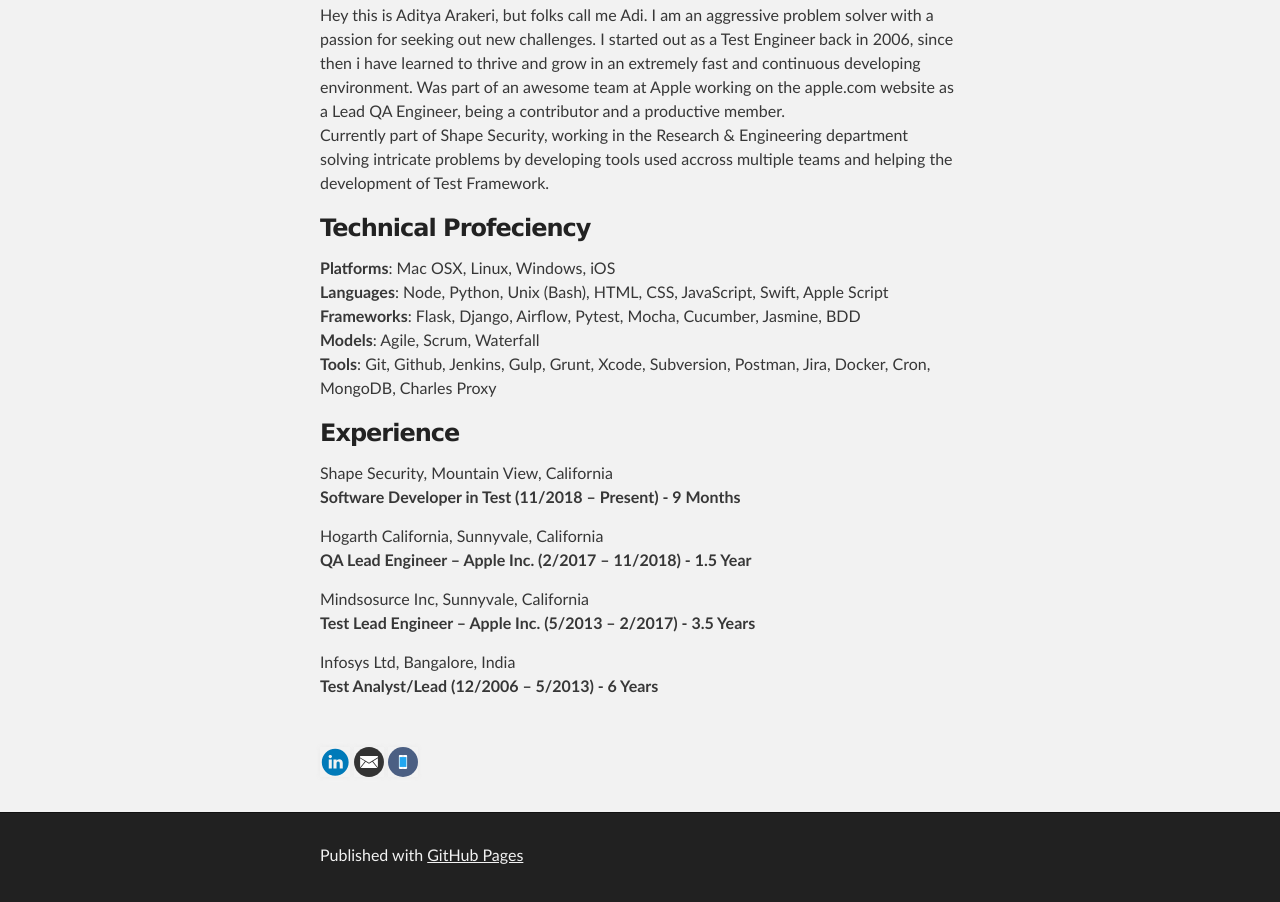
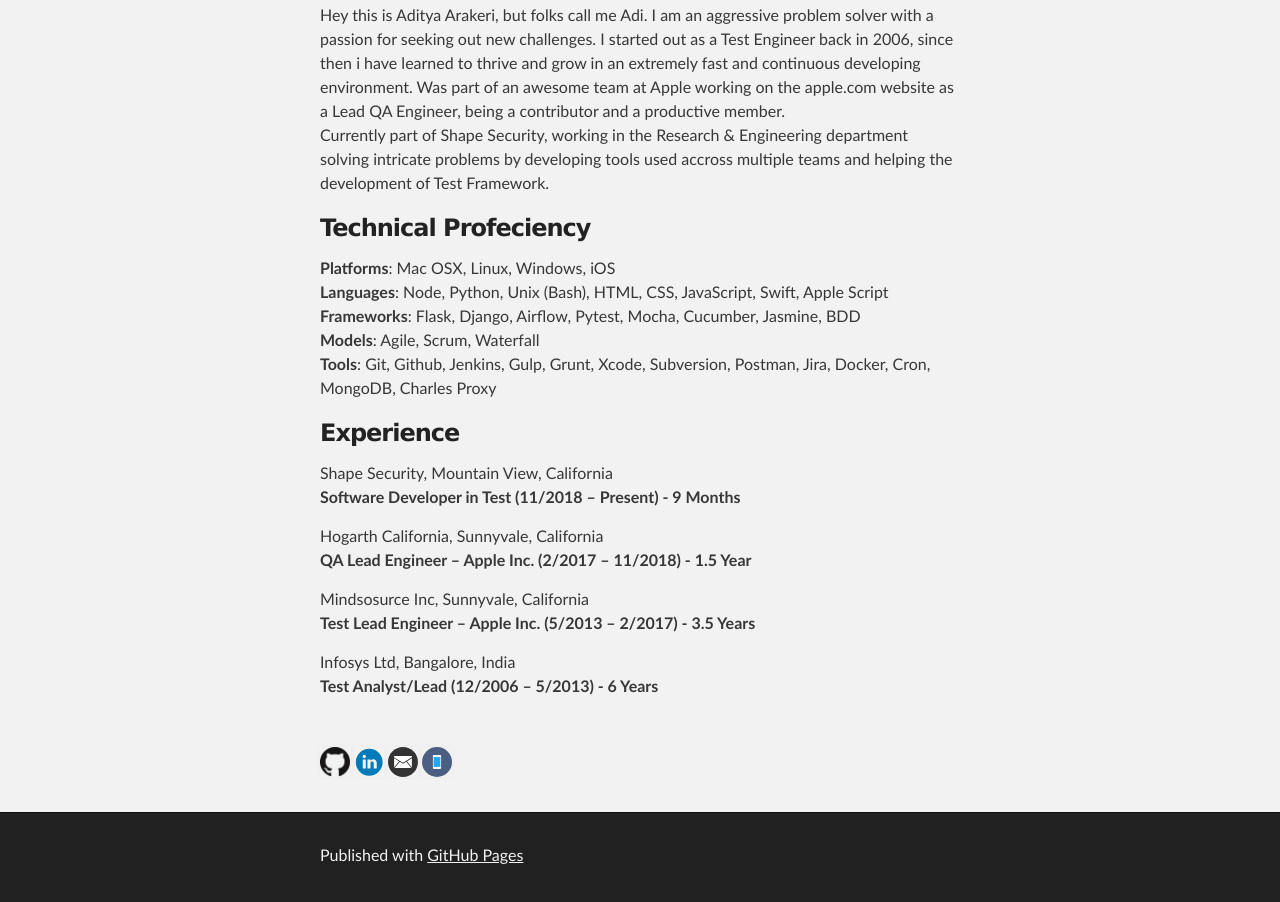
Before and after one commit to adityaarakeri/ad1-world, a plain HTML site: page index.html in a window 1280 px wide. Shown: the part 303-1205 px from the top of the page. Drawn offline with Linux system fonts and the light colour scheme.

Commit message:
adding github link

```diff
--- a/index.html
+++ b/index.html
@@ -69,6 +69,9 @@
 <a id="authors-and-contributors" class="anchor" href="#authors-and-contributors" aria-hidden="true"><span aria-hidden="true" class="octicon octicon-link"></span></a>Connect</h3> -->
 <br>
 <p>
+  <a href="https://github.com/adityaarakeri" target="_blank">
+    <img src="images/github-dark.png" style="width:30px;height:30px"/>
+  </a>
   <a href="https://www.linkedin.com/in/adityaarakeri" target="_blank">
     <img src="images/in.svg" style="width:30px;height:30px"/>
   </a>
```
Also changed, not shown: images/github-dark.png (added), images/github-light.png (added).
